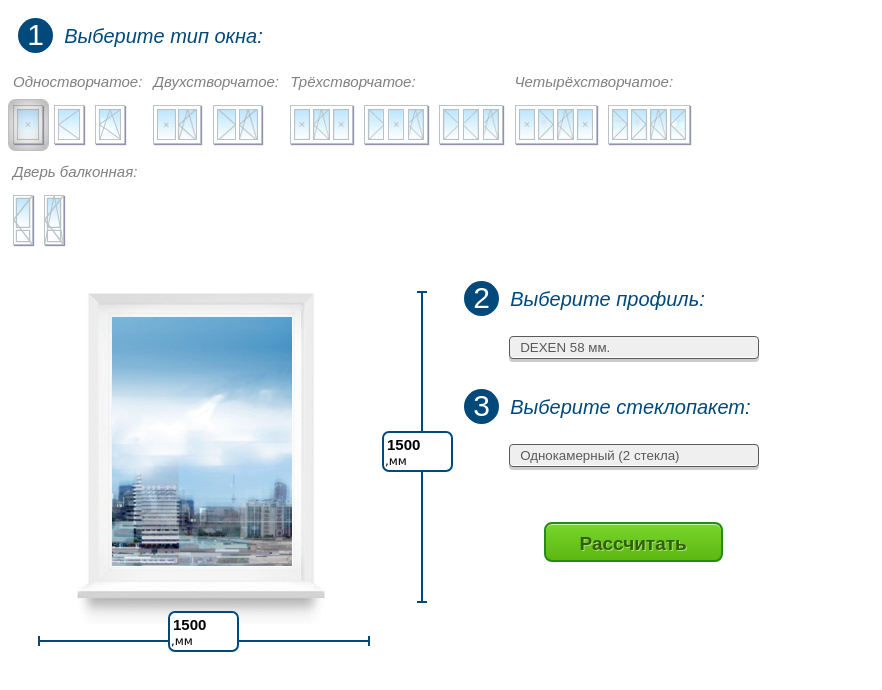
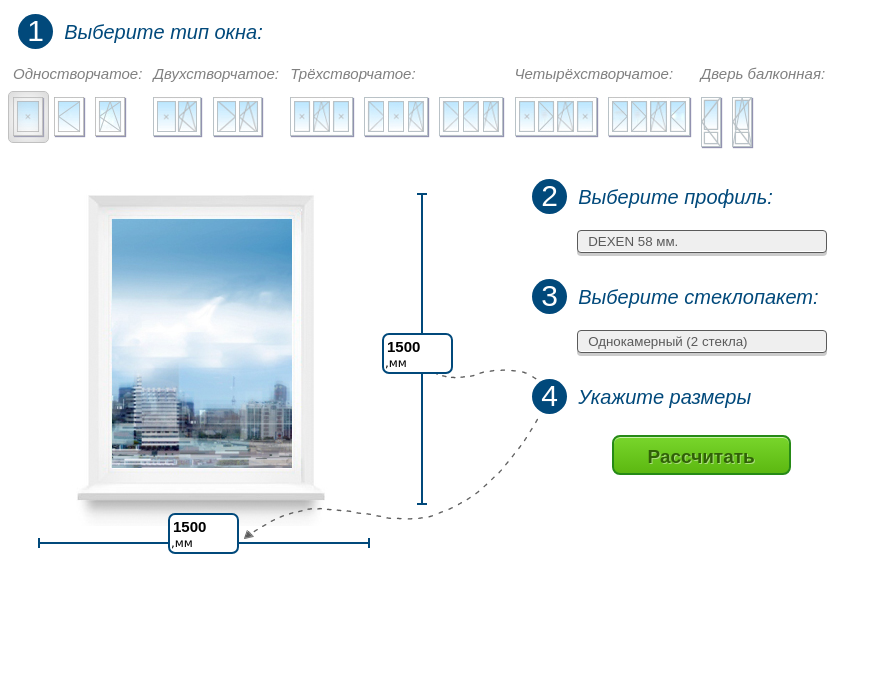
Before and after one commit to niknik19/WindowCalculatorV1, a plain HTML site: page index.html in a window 1280 px wide. Shown: the whole page, without its empty margins (0-882 px from the left). Drawn offline with nearby package versions, Linux system fonts and the light colour scheme.

Commit message:
Added arrows for height and width

```diff
--- a/index.html
+++ b/index.html
@@ -97,6 +97,9 @@
                 <input class="wc-width-block-value" value="1500"/>,мм
             </div>
 
+            <img src="wcalc/img/arrowToHeight.png" class="wc-arrow-to-height"/>
+            <img src="wcalc/img/arrowToWidth.png" class="wc-arrow-to-width"/>
+
         </div>
         <div class="wc-price">
             <div class="wc-step-number">
@@ -125,6 +128,13 @@
                 <option value="2cam3glass">Двухкамерный (3 стекла)</option>
             </select>
 
+            <div class="wc-step-number">
+                4
+            </div>
+            <span class="wc-step-definition">
+                Укажите размеры
+            </span>
+
             <button class="wc-button-calculate">Рассчитать</button>
 
             <fieldset class="wc-money-price-fieldset wc-zero-opacity">
--- a/wcalc/css/windows-calculator.css
+++ b/wcalc/css/windows-calculator.css
@@ -1,5 +1,5 @@
 .window-calculator {
-    width: 820px;
+    width: 850px;
     height: 570px;
     line-height: normal;
     font-size: 4px;
@@ -24,7 +24,7 @@
         font-size: 30px;
         text-align: center;
         vertical-align: sub;
-        margin: 10px;
+        margin: 6px 10px;
     }
 
     .window-calculator .wc-step-definition {
@@ -66,17 +66,17 @@
     }
 
     .window-calculator .wc-selected-carriage {
-        box-shadow: inset 0px 0px 20px 0px rgba(128, 128, 128, 0.8);
-        border: 1px rgba(128, 128, 128, .5) solid;
-        border-radius: 7px;
+        box-shadow: inset 0px 0px 20px 0px rgba(192, 192, 192, 0.8);
+        border: 1px rgb(192, 192, 192) solid;
+        border-radius: 5px;
         position: absolute;
         top: 36px;
         width: 39px;
 
-        -webkit-transition: left .4s ease-out, height .4s ease-out, width .4s ease-out;
-        -moz-transition: left .4s ease-out, height .4s ease-out, width .4s ease-out;
-        -o-transition: left .4s ease-out, height .4s ease-out, width .4s ease-out;
-        transition: left .4s ease-out, height .4s ease-out, width .4s ease-out;
+        -webkit-transition: left .3s ease-out, height .3s ease-out, width .3s ease-out;
+        -moz-transition: left .3s ease-out, height .3s ease-out, width .3s ease-out;
+        -o-transition: left .3s ease-out, height .3s ease-out, width .3s ease-out;
+        transition: left .3s ease-out, height .3s ease-out, width .3s ease-out;
 
          height: 50px;
          left: 0px;
@@ -99,6 +99,7 @@
         width: 320px;
         display: inline-block;
         vertical-align: top;
+        margin-left: 68px;
     }
 
     .window-calculator .vertical-line {
@@ -243,7 +244,7 @@
     text-decoration: none;
     text-align: center;
     text-shadow: 1px 1px 0px #aade7c;
-    margin: 35px 20px 20px 90px;
+    margin: 15px 20px 15px 90px;
     display: block;
     padding: 0px 0px;
 }
@@ -263,7 +264,7 @@
 
 
 .window-calculator .wc-money-price-fieldset {
-    margin: 30px 0px 0 50px;
+    margin: 30px 10px 0 40px;
     border: 2px rgb(181, 3, 3) solid;
     color: rgb(181, 3, 3);
     font-style: italic;
@@ -308,3 +309,16 @@
     -o-transition: opacity .4s ease-out;
     transition: opacity .4s ease-out;
 }
+
+.window-calculator .wc-arrow-to-height {
+    position: absolute;
+    top: 190px;
+    right: -98px;
+    z-index: -1;
+}
+
+.window-calculator .wc-arrow-to-width {
+    position: absolute;
+    bottom: 17px;
+    right: -85px;
+}
```
Also changed, not shown: wcalc/img/arrowToHeight.png (added), wcalc/img/arrowToWidth.png (added).
